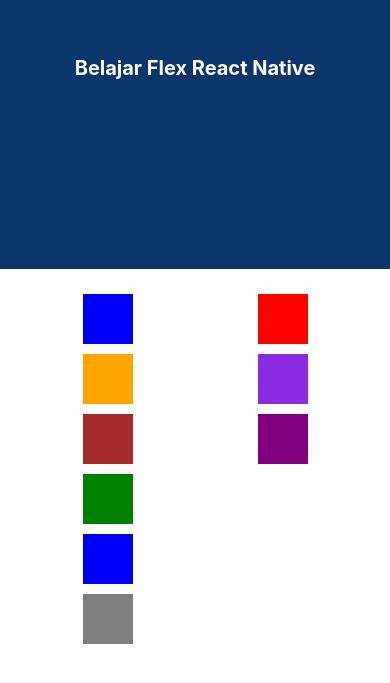
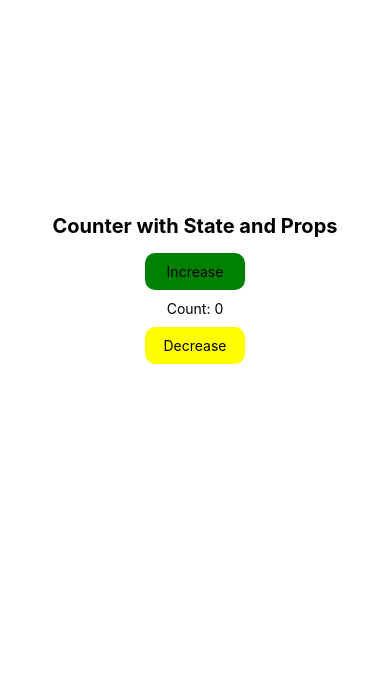
Before and after one commit to Fadli2001/my-app, a React Native app: screen / in a window 390 px wide. Shown: the part 133-816 px from the top of the page. Built offline with nearby package versions, Linux system fonts and the light colour scheme.

Commit message:
counter props and state

```diff
--- a/App.js
+++ b/App.js
@@ -1,55 +1,18 @@
-import { StatusBar, StyleSheet, Text, View } from "react-native";
-import FlexUI from "./src/components/FlexUI";
+import { SafeAreaView, StatusBar } from "react-native";
+import Counter from "./src/screen/Counter";
 
 export default function App() {
   return (
-    <>
-      <View style={styles.header}>
-        <Text style={{
-          fontWeight : 'bold',
-          fontSize : 20,
-          color : 'white'
-        }}>Belajar Flex React Native</Text>
-      </View>
-      <View style={styles.container}>
-        <View style={[{ backgroundColor: "blue" }, styles.box]} />
-        <View style={[{ backgroundColor: "orange" }, styles.box]} />
-        <View style={[{ backgroundColor: "brown" }, styles.box]} />
-        <View style={[{ backgroundColor: "green" }, styles.box]} />
-        <View style={[{ backgroundColor: "blue" }, styles.box]} />
-        <View style={[{ backgroundColor: "grey" }, styles.box]} />
-        <View style={[{ backgroundColor: "red" }, styles.box]} />
-        <View style={[{ backgroundColor: "blueviolet" }, styles.box]} />
-        <View style={[{ backgroundColor: "purple" }, styles.box]} />
-        <StatusBar style="auto" />
-      </View>
-    </>
+    <SafeAreaView
+      style={{
+        flex: 1,
+      }}
+    >
+      <Counter />
+      <StatusBar style="auto" />
+    </SafeAreaView>
   );
 }
-
-const styles = StyleSheet.create({
-  header: {
-    flex: 1,
-    flexDirection : 'row',
-    alignItems: "center",
-    justifyContent: "center",
-    backgroundColor: "#0C356A",
-  },
-  container: {
-    flex: 1,
-    flexDirection: "column",
-    flexWrap: 'wrap',
-    padding: 20,
-    maxHeight : 500,
-    alignContent : "space-around"
-  },
-  box: {
-    width: 50,
-    height: 50,
-    marginVertical: 5,
-    marginHorizontal: 5
-  },
-});
 
 // View Component
 // The most fundamental component for building a UI, View is a container that supports
--- /dev/null
+++ b/src/components/Button.js
@@ -0,0 +1,11 @@
+import { TouchableOpacity, Text } from "react-native";
+
+export default function Button({ title, onPress, btnStyle }) {
+  return (
+    <TouchableOpacity onPress={onPress} style={btnStyle}>
+      <Text>
+        {title}
+      </Text>
+    </TouchableOpacity>
+  );
+}
--- a/src/components/FlexUI.js
+++ b/src/components/FlexUI.js
@@ -1,23 +1,58 @@
-import React from 'react';
-import { StyleSheet, View} from 'react-native';
+import React from "react";
+import { StatusBar, StyleSheet, Text, View } from "react-native";
 
 const FlexUI = () => {
   return (
-    <View
-      style={ styles.container }>
-      <View style={{flex: 1, backgroundColor: 'red'}} />
-      <View style={{flex: 1, backgroundColor: 'darkorange'}} />
-      <View style={{flex: 1, backgroundColor: 'green'}} />
-      <View style={{flex: 1, backgroundColor: 'yellow'}} />
+    <View style={{
+      flex : 1
+    }}>
+      <View style={styles.header}>
+        <Text
+          style={{
+            fontWeight: "bold",
+            fontSize: 20,
+            color: "white",
+          }}
+        >
+          Belajar Flex React Native
+        </Text>
+      </View>
+      <View style={styles.container}>
+        <View style={[{ backgroundColor: "blue" }, styles.box]} />
+        <View style={[{ backgroundColor: "orange" }, styles.box]} />
+        <View style={[{ backgroundColor: "brown" }, styles.box]} />
+        <View style={[{ backgroundColor: "green" }, styles.box]} />
+        <View style={[{ backgroundColor: "blue" }, styles.box]} />
+        <View style={[{ backgroundColor: "grey" }, styles.box]} />
+        <View style={[{ backgroundColor: "red" }, styles.box]} />
+        <View style={[{ backgroundColor: "blueviolet" }, styles.box]} />
+        <View style={[{ backgroundColor: "purple" }, styles.box]} />
+      </View>
     </View>
   );
 };
 
 const styles = StyleSheet.create({
+  header: {
+    flex: 1,
+    flexDirection: "row",
+    alignItems: "center",
+    justifyContent: "center",
+    backgroundColor: "#0C356A",
+  },
   container: {
     flex: 1,
-    flexDirection: 'row',
+    flexDirection: "column",
+    flexWrap: "wrap",
+    padding: 20,
+    maxHeight: 500,
+    alignContent: "space-around",
+  },
+  box: {
+    width: 50,
+    height: 50,
+    marginVertical: 5,
+    marginHorizontal: 5,
   },
 });
-
 export default FlexUI;
--- /dev/null
+++ b/src/screen/Counter.js
@@ -0,0 +1,55 @@
+import React, { useState } from "react";
+import { StyleSheet, Text, TouchableOpacity, View } from "react-native";
+import Button from "../components/Button";
+
+export default function Counter() {
+  const [count, setCount] = useState(0);
+  const increase = () => setCount(count + 1);
+  const decrease = () => {
+    if (count > 0) setCount(count - 1);
+  };
+
+  return (
+    <View style={styles.container}>
+      <Text style={styles.title}>Counter with State and Props</Text>
+      <Button
+        title={"Increase"}
+        onPress={increase}
+        btnStyle={[styles.button, { backgroundColor: "green" }]}
+      />
+      <View style={styles.countContainer}>
+        <Text>Count: {count}</Text>
+      </View>
+
+      <Button
+        title={"Decrease"}
+        onPress={decrease}
+        btnStyle={[styles.button, { backgroundColor: "yellow" }]}
+      />
+    </View>
+  );
+}
+
+const styles = StyleSheet.create({
+  container: {
+    flex: 1,
+    justifyContent: "center",
+    alignItems: "center",
+    paddingHorizontal: 15,
+  },
+  title: {
+    fontSize: 20,
+    fontWeight: "bold",
+    marginBottom: 15,
+  },
+  button: {
+    alignItems: "center",
+    padding: 10,
+    width: 100,
+    borderRadius: 10,
+  },
+  countContainer: {
+    alignItems: "center",
+    padding: 10,
+  },
+});
```
